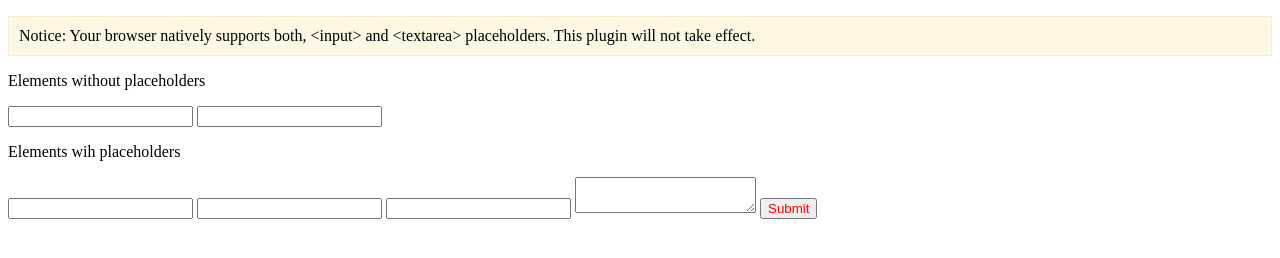
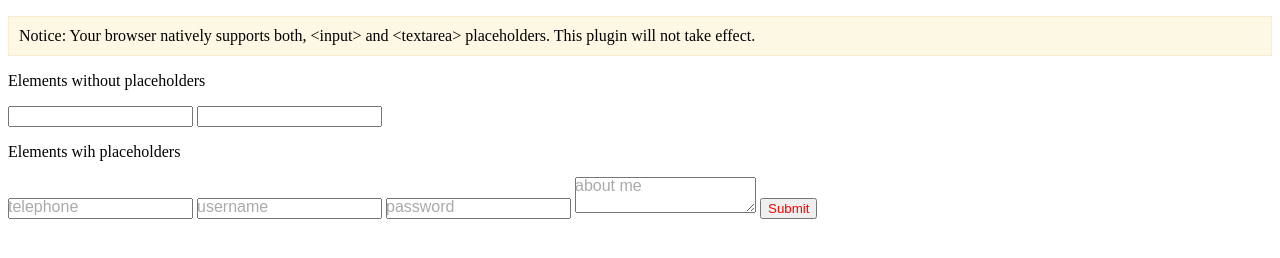
Before and after one commit to amerikan/placeholder-polyfill, a website: page simulated.html in a window 1280 px wide. Drawn offline with nearby package versions, Linux system fonts and the light colour scheme.

Commit message:
added forceMode as a plugin option

```diff
--- a/jquery.placeholder-polyfill.js
+++ b/jquery.placeholder-polyfill.js
@@ -7,12 +7,7 @@
 
 (function ($) {
 
-    /* forceMode forces modern browsers to use this plugin too. However, in such
-     * case the attribute 'placeholder-x' must be used instead of 'placeholder'.
-     * This is great if you want to keep consistent behaviour or you just want to
-     * debug in a modern browser.
-     */
-    var forceMode = false;
+
 
     var isInputSupported = 'placeholder' in document.createElement('input');
     var isTextareaSupported = 'placeholder' in document.createElement('textarea');
@@ -21,23 +16,29 @@
 
         // default settings:
         var defaults = {
-            customClassName: 'placeholder'
+            customClassName: 'placeholder',
+            /* forceMode forces modern browsers to use this plugin too. However, in such
+             * case the attribute 'placeholder-x' must be used instead of 'placeholder'.
+             * This is great if you want to keep consistent behaviour or you just want to
+             * debug in a modern browser.
+             */
+            forceMode: false
         };
 
         var settings = $.extend({}, defaults, options);
         var pollyfillableElements = [];
 
-        if (isInputSupported && isTextareaSupported && !forceMode) {
+        if (isInputSupported && isTextareaSupported && !settings.forceMode) {
             // Browser supports both input and textarea placeholder natively
             return this;
         }
 
-        if (!isInputSupported || forceMode) {
+        if (!isInputSupported || settings.forceMode) {
             // Browser doesn't natively support <input> placeholders
             pollyfillableElements.push('input');
         }
 
-        if (!isTextareaSupported || forceMode) {
+        if (!isTextareaSupported || settings.forceMode) {
             // Browser doesn't natively support <textarea> placeholders
             pollyfillableElements.push('textarea');
         }
@@ -45,7 +46,7 @@
         return this.filter(pollyfillableElements.join(',')).each(function() {
 
             var $inputField = $(this);
-            var placeholderText = forceMode ? $inputField.attr('placeholder-x') : $inputField.attr('placeholder');
+            var placeholderText = settings.forceMode ? $inputField.attr('placeholder-x') : $inputField.attr('placeholder');
 
             // Check only for fields that actually have placeholders set
             if (placeholderText) {
--- a/simulated.html
+++ b/simulated.html
@@ -20,7 +20,7 @@
                     }
                 }
 
-                $('input, textarea').placeholder({customClassName: 'my-placeholder'}).css('color','red');
+                $('input, textarea').placeholder({forceMode: true, customClassName: 'my-placeholder'}).css('color','red');
             });
         </script>
     </head>
```
Also changed, not shown: README.md.
